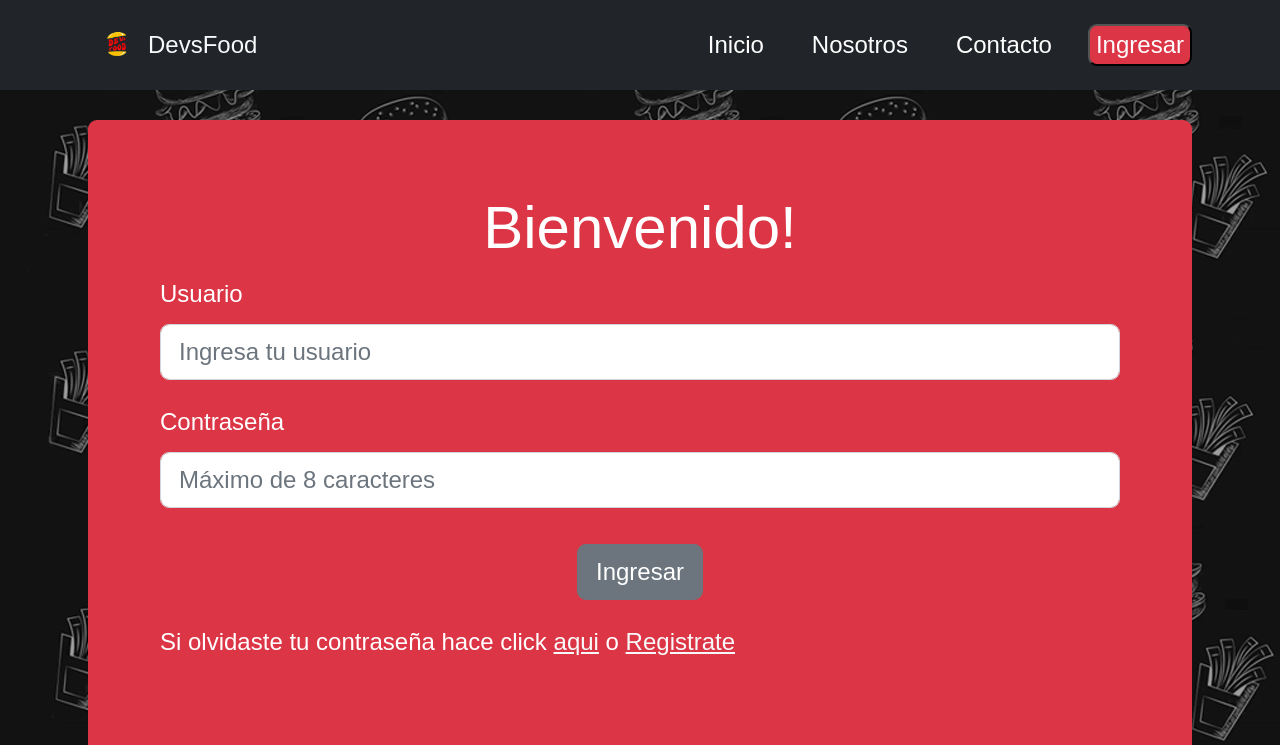
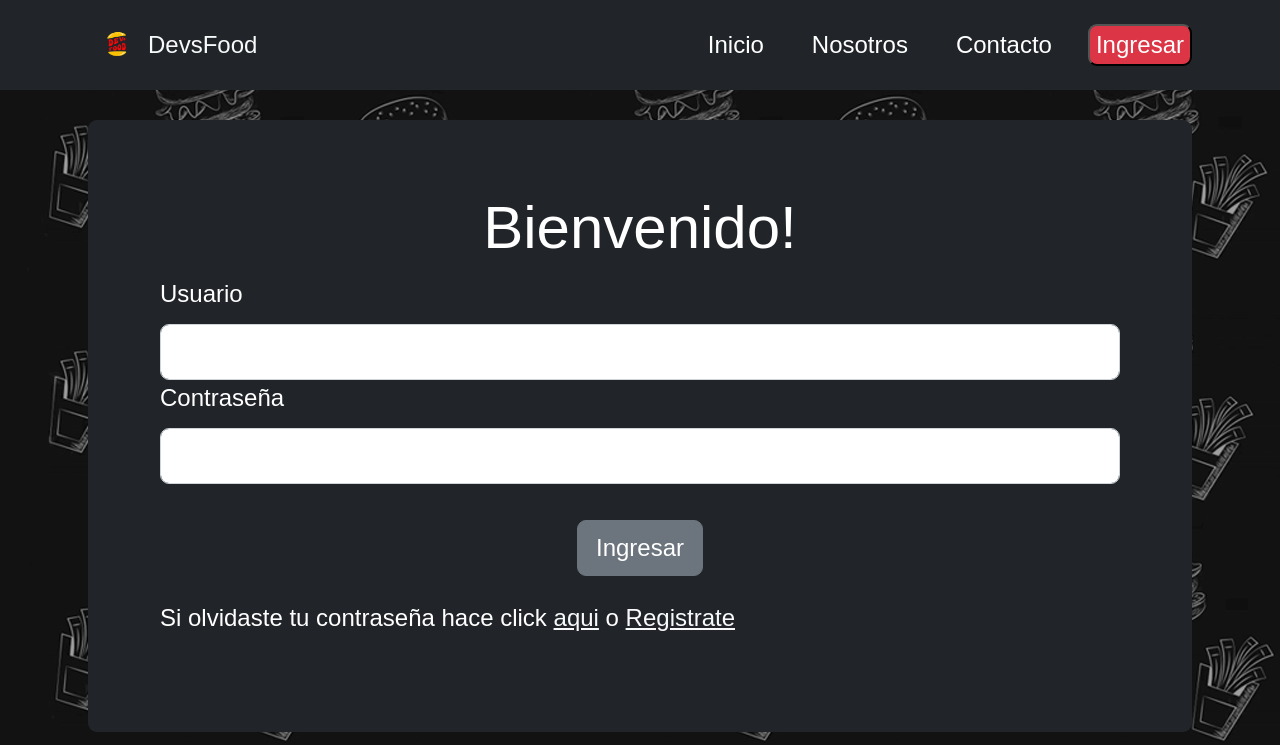
Before and after one commit to Luis-aramayo-18/Rolling-Restaurant, a React (Create React App) app: page /login in a window 1280 px wide. Shown: the top 745 px of the page. Built offline with nearby package versions, Linux system fonts and the light colour scheme; no server answers.

Commit message:
termino autenticacion de usuarios  del login

```diff
--- /dev/null
+++ b/src/api/axios.js
@@ -0,0 +1,17 @@
+import axios from "axios";
+
+const baseUrl = process.env.REACT_APP_BACKEND_BASE_URL;
+
+// TODO: Revisar por qué sigue trayendo el token anterior
+const myAxios = () => {
+  const token = sessionStorage.getItem('token');
+
+  return axios.create({
+    baseURL: baseUrl,
+    headers: {
+      Authorization: `Bearer ${token}`,
+    },
+  });
+};
+
+export default myAxios;
--- a/src/components/Administracion/FormAdmin/FormAdmin.jsx
+++ b/src/components/Administracion/FormAdmin/FormAdmin.jsx
@@ -1,16 +1,11 @@
 import { Button, Card, Form } from "react-bootstrap";
 import { useForm } from "react-hook-form";
 import { ErrorMessage } from "@hookform/error-message";
-import axios from "axios";
+import axios from "../../../api/axios";
 import Swal from "sweetalert2";
 import { useEffect } from "react";
 
 import "./formAdmin.css";
-
-const baseUrl = process.env.REACT_APP_BACKEND_BASE_URL;
-const productPostUrl = process.env.REACT_APP_PRODUCT_POST_URL;
-const productGetUrl = process.env.REACT_APP_PRODUCT_GET_URL;
-const productPutUrl = process.env.REACT_APP_PRODUCT_PUT_URL;
 
 const FormAdmin = (props) => {
   const { modifyingProduct, setModifyingProduct } = props;
@@ -25,7 +20,7 @@ const FormAdmin = (props) => {
   useEffect(() => {
     const fetchProduct = async () => {
       const response = await axios.get(
-        `${baseUrl}/products/${modifyingProduct}`
+        `/products/${modifyingProduct}`
       );
       setValue("formAdmin_nombre", response.data.name);
       setValue("formAdmin_categoria", response.data.categoria);
@@ -43,14 +38,14 @@ const FormAdmin = (props) => {
     if (modifyingProduct) {
       //Caso editar
       const response = await axios.put(
-        `${baseUrl}/product/${modifyingProduct}`,
+        `/product/${modifyingProduct}`,
         {
-          name: data.formAdmin_nombre,
-          category: data.formAdmin_categoria,
-          image: data.formAdmin_urlimagen,
-          price: data.formAdmin_precio,
-          description: data.formAdmin_descripcion,
-          isActive: data.formAdmin_disponible,
+          name: data.name,
+          categoria: data.categoria,
+          image: data.image,
+          price: data.price,
+          description: data.description,
+          isActive: data.isActive,
         }
       );
       if (response.status === 200) {
@@ -77,7 +72,7 @@ const FormAdmin = (props) => {
       }
     } else {
       //Caso añadir
-      const response = await axios.post(`${baseUrl}/product`, {
+      const response = await axios.post(`/product`, {
         name: data.formAdmin_nombre,
         category: data.formAdmin_categoria,
         image: data.formAdmin_urlimagen,
@@ -86,7 +81,7 @@ const FormAdmin = (props) => {
         isActive: data.formAdmin_disponible,
       });
 
-      if (response.status === 201) {
+      if (response.status === 200) {
         Swal.fire({
           title: "Operacion exitosa",
           text: "Producto agregado correctamente",
--- a/src/components/Administracion/TableAdmin/TableAdmin.jsx
+++ b/src/components/Administracion/TableAdmin/TableAdmin.jsx
@@ -1,11 +1,8 @@
 import { useEffect, useState } from "react";
-import axios from "axios";
+import axios from "../../../api/axios";
 import { Table } from "react-bootstrap";
 import TableRowAdmin from "./TableRowAdmin";
 import "./tableRowAdmin.css";
-
-const baseUrl = process.env.REACT_APP_BACKEND_BASE_URL;
-const productsGetUrl = process.env.REACT_APP_PRODUCTS_GET_URL;
 
 const TableAdmin = (props) => {
   const { setModifyingProduct } = props;
@@ -13,7 +10,7 @@ const TableAdmin = (props) => {
 
   useEffect(() => {
     const fetchItems = async () => {
-      const data = await axios.get(`${baseUrl}${productsGetUrl}`);
+      const data = await axios.get(`/products`);
       setItems(data.data);
     };
     fetchItems();
--- a/src/components/Administracion/TableAdmin/TableRowAdmin.jsx
+++ b/src/components/Administracion/TableAdmin/TableRowAdmin.jsx
@@ -1,9 +1,6 @@
-import axios from "axios";
+import axios from "../../../api/axios";
 import { Button } from "react-bootstrap";
 import Swal from "sweetalert2";
-
-const baseUrl = process.env.REACT_APP_BACKEND_BASE_URL;
-const productDeleteUrl = process.env.REACT_APP_PRODUCT_DELETE_URL;
 
 const TableRowAdmin = (props) => {
   const {
@@ -29,7 +26,7 @@ const TableRowAdmin = (props) => {
     }).then(async (response) => {
       if (response.isConfirmed) {
         const response = await axios.delete(
-          `${baseUrl}${productDeleteUrl}/${id}`
+          `/product/${id}`
         ); //Cambiar products por product para que coincida con la ruta del backend.
 
         if (response.status === 200) {
--- a/src/components/Login/Login.jsx
+++ b/src/components/Login/Login.jsx
@@ -1,12 +1,9 @@
-import axios from 'axios'
-import React, { useEffect, useState } from 'react'
-import { Button, Form } from 'react-bootstrap'
+import axios from '../../api/axios'
+import React, { useState } from 'react'
+import { Alert, Button, Form } from 'react-bootstrap'
 import { useForm } from 'react-hook-form'
 import { Link, useNavigate } from 'react-router-dom'
 import Swal from 'sweetalert2'
-
-const baseUrl = process.env.REACT_APP_BACKEND_BASE_URL;
-const usersGetUrl= process.env.REACT_APP_GET_USERS_URL;
 
 const Login = () => {
 
@@ -14,71 +11,111 @@ const Login = () => {
 
   const navigate = useNavigate();
 
-  const [users, setUsers]= useState([]);
+  const [isError, setIsError] = useState(false);
+  const [errorMessage, setErrorMessage] = useState('');
 
-    useEffect(()=>{
-        const usersFetch= async ()=>{
-            const data = await axios.get(`${baseUrl}${usersGetUrl}`);
-            setUsers(data.data);
-        };
-        usersFetch();
-    }, []);
+  // const [users, setUsers]= useState([]);
+
+  //   useEffect(()=>{
+  //       const usersFetch= async ()=>{
+  //           const data = await axios.post(`/login`);
+  //           setUsers(data.data);
+  //       };
+  //       usersFetch();
+  //   }, []);
 
 
-  const handleSubmit = (data)=>{
-    console.log(data)
-    //tengo que traer usuarios y admin de BD
-    const pruebaAdmin = users.filter(elemento => elemento.username === data.username && elemento.password === data.password);
+  const handleSubmit =  async (data)=>{
 
-    if(pruebaAdmin.length !== 0){
-      if(pruebaAdmin[0].username === "admin@admin.com" && pruebaAdmin[0].password === "abc123"){
+    try {
+      const response = await axios().post('/login', {
+        email: data.email,
+        password: data.password,
+      });
+
+      if (response.status === 200) {
+        setIsError(false);
+        const token = response.data.token;
+
+        sessionStorage.setItem('token', token);
 
         Swal.fire({
-        title: 'Bienvenido',
-        timer: 2000,
-        showCancelButton: false,
-        showConfirmButton: false,
-      })
-      navigate("/administracion")
-      }else if(pruebaAdmin[0].username === data.username && pruebaAdmin[0].password === data.password){
-        Swal.fire({
-                    title: 'Bienvenido',
-                    text: 'Recordá elegir tu mesa antes de realizar el pedido 😋',
-                    timer: 4000,
-                    showCancelButton: false,
-                    showConfirmButton: false,
-                  })
-
-                  navigate("/menu")
-      }}
-      else{
-        Swal.fire({
-          title: 'Lo sentimos!',
-          text: 'Los datos son incorrectos',
-          icon: 'error',
+          title: 'Bienvenido',
           timer: 2000,
           showCancelButton: false,
           showConfirmButton: false,
-        })
+        }).then(() => {
+          navigate('/menu');
+        });
+      }
+    } catch (error) {
+      setIsError(true);
+      setErrorMessage(error.response.data.message);
+    }
 
-      }
+    // console.log(data)
+    // //tengo que traer usuarios y admin de BD
+    // const response = await axios.post('/login', {
+    //   username: data.email,
+    //   password: data.password,
+    // });
+
+    // // const pruebaAdmin = users.filter(elemento => elemento.username === data.username && elemento.password === data.password);
+
+    // if(pruebaAdmin.length !== 0){
+    //   if(pruebaAdmin[0].username === "admin@admin.com" && pruebaAdmin[0].password === "abc123"){
+
+    //     Swal.fire({
+    //     title: 'Bienvenido',
+    //     timer: 2000,
+    //     showCancelButton: false,
+    //     showConfirmButton: false,
+    //   })
+    //   navigate("/administracion")
+    //   }else if(pruebaAdmin[0].username === data.username && pruebaAdmin[0].password === data.password){
+    //     Swal.fire({
+    //                 title: 'Bienvenido',
+    //                 text: 'Recordá elegir tu mesa antes de realizar el pedido 😋',
+    //                 timer: 4000,
+    //                 showCancelButton: false,
+    //                 showConfirmButton: false,
+    //               })
+
+    //               navigate("/menu")
+    //   }}
+    //   else{
+    //     Swal.fire({
+    //       title: 'Lo sentimos!',
+    //       text: 'Los datos son incorrectos',
+    //       icon: 'error',
+    //       timer: 2000,
+    //       showCancelButton: false,
+    //       showConfirmButton: false,
+    //     })
+
+    //   }
     }
 
   return (
-    <div className='formLogin vh-100 container'>
+    <div className='formLogin vh-100 container mb-3'>
 
-      <div className='p-5 bg-danger rounded'>
+      <div className='p-5 bg-dark rounded'>
             <h1 className='text-center'>Bienvenido!</h1>
             <div>
             <Form onSubmit={handleRHF(handleSubmit)}>
-          <Form.Group className="mb-3" controlId="formBasicEmail">
-            <Form.Label>Usuario</Form.Label>
-            <Form.Control type="email" {...register("username", {pattern: /^[a-z0-9!#$%&'*+/=?^_`{|}~-]+(?:\.[a-z0-9!#$%&'*+/=?^_`{|}~-]+)*@(?:[a-z0-9](?:[a-z0-9-]*[a-z0-9])?\.)+[a-z0-9](?:[a-z0-9-]*[a-z0-9])?$/})} placeholder="Ingresa tu usuario" required />
-          </Form.Group>
+              {isError && <Alert variant="danger">{errorMessage || "revise los campos"}</Alert>}
+            <Form.Group>
+        <Form.Label>Usuario</Form.Label>
+        <Form.Control
+          type='email'
+          {...register('email', { required: true, maxLength: 100 })}
+        />
+      </Form.Group>
 
-          <Form.Group className="mb-3" controlId="formBasicPassword">
+          <Form.Group className="mb-3">
             <Form.Label>Contraseña</Form.Label>
-            <Form.Control type="password" {...register("password", {minLength: 6, maxLength: 8, pattern: /(?=.*[a-z]){2}(?=.*[0-9]){2}/})} placeholder="Máximo de 8 caracteres" required />
+            <Form.Control type="password"  {...register('password', { required: true, maxLength: 50 })}
+            />
           </Form.Group>
 
           <div className='text-center mb-3'>
--- a/src/components/Menu/Menu.jsx
+++ b/src/components/Menu/Menu.jsx
@@ -1,11 +1,8 @@
-import axios from 'axios';
+import axios from '../../api/axios';
 import React, { useEffect, useState } from 'react'
 import { Button, Col, Container, Modal, Row } from 'react-bootstrap';
 import { NavLink } from 'react-router-dom';
 import Producto from '../Producto/Producto';
-
-const baseUrl = process.env.REACT_APP_BACKEND_BASE_URL;
-const productsGetUrl = process.env.REACT_APP_PRODUCTS_GET_URL;
 
 function MyVerticallyCenteredModal(props) {
     return (
@@ -41,7 +38,7 @@ const Menu = () => {
 
     useEffect(()=>{
         const productsFetch= async ()=>{
-            const data = await axios.get(`${baseUrl}/products`);
+            const data = await axios().get(`/products`);
             setProducts(data.data);
             console.log(data.data)
         };
--- /dev/null
+++ b/src/routes/AuthRoute.jsx
@@ -0,0 +1,9 @@
+import { Navigate, Outlet } from 'react-router-dom';
+
+const AuthRoute = () => {
+    const isLoggedIn = sessionStorage.getItem('token');
+
+    return isLoggedIn ? <Navigate to='/menu' /> : <Outlet />;
+}
+
+export default AuthRoute
--- a/src/routes/RoutesApp.jsx
+++ b/src/routes/RoutesApp.jsx
@@ -9,6 +9,7 @@ import Administracion from "../pages/Administracion";
 import Contact from "../pages/Contact";
 import Home from "../pages/Home";
 import NotFound from "../pages/NotFound";
+import AuthRoute from "./AuthRoute";
 
 const RoutesApp = () => {
   return (
@@ -18,7 +19,11 @@ const RoutesApp = () => {
         <Route path="/" element={<Home />} />
         <Route path="/nosotros" element={<AboutUs />} />
         <Route path="/contacto" element={<Contact />} />
+
+        <Route>
         <Route path="/login" element={<Login />} />
+        </Route>
+
         <Route path="/registro" element={<FormCliente />}/>
         <Route path='/menu' element={<Menu/>}/>
         <Route path="/administracion" element={<Administracion />} />
```
Also changed, not shown: src/routes/PrivateRoute.jsx (added, +9 -0 lines).
